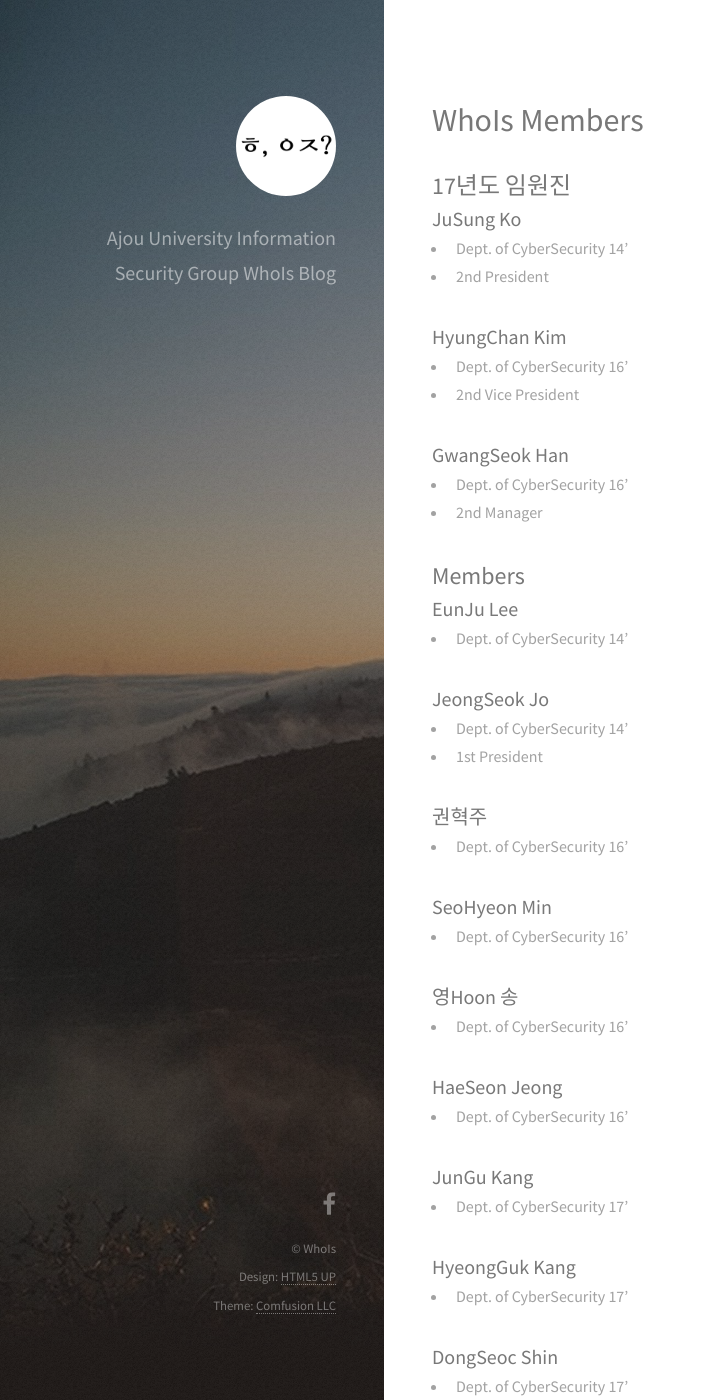
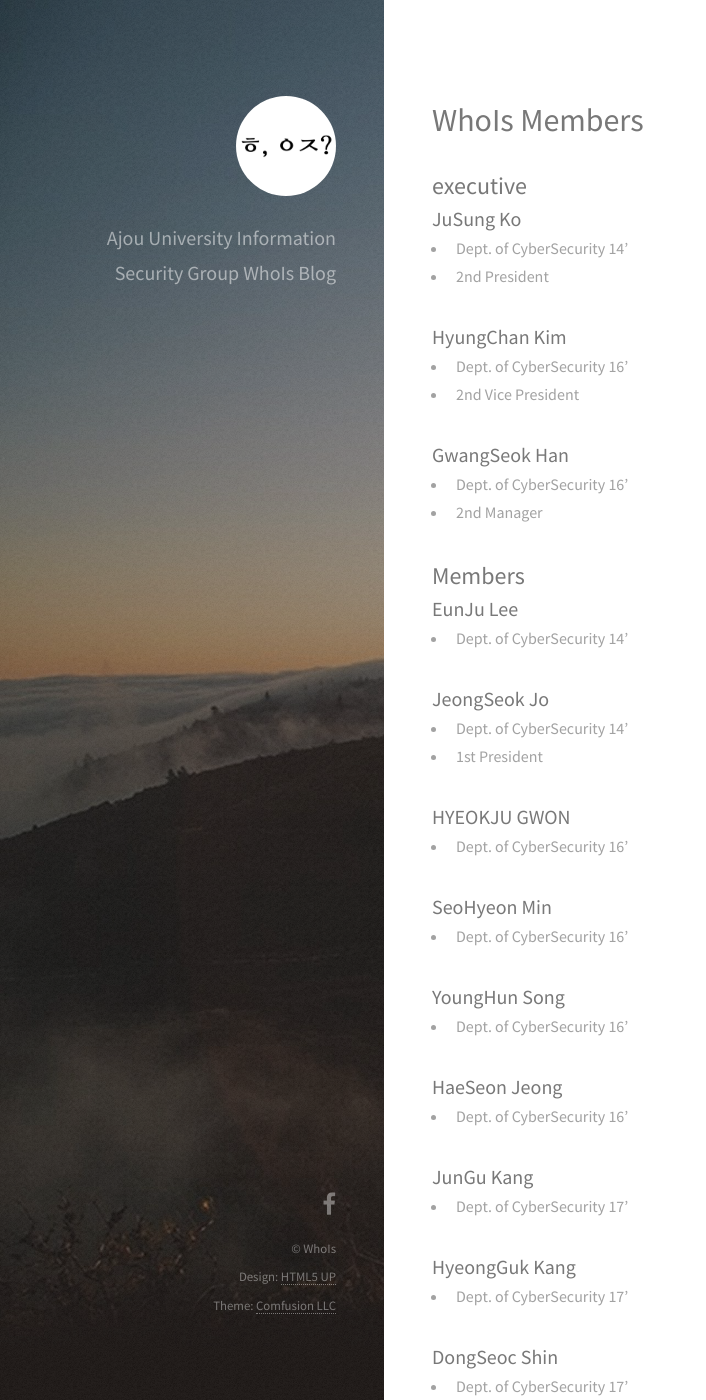
Before and after one commit to ajou-whois/ajou-whois.github.io, a Jekyll site: the page built from members.md, in a window 1280 px wide and 1400 px high. Shown: the whole window, without its empty margins (0-706 px from the left). Built offline with Jekyll 4.4.1, drawn with Linux system fonts in a browser that asks for light colours; nearby versions of some CDN libraries.

Commit message:
Update members!

```diff
--- a/members.md
+++ b/members.md
@@ -4,7 +4,7 @@ title: WhoIs Members
 permalink: /members/
 ---
 
-## 17년도 임원진
+## executive
 
 ### JuSung Ko
 * Dept. of CyberSecurity 14'
@@ -27,13 +27,13 @@ permalink: /members/
 * Dept. of CyberSecurity 14'
 * 1st President
 
-### 권혁주
+### HYEOKJU GWON
 * Dept. of CyberSecurity 16'
 
 ### SeoHyeon Min
 * Dept. of CyberSecurity 16'
 
-### 영Hoon 송
+### YoungHun Song
 * Dept. of CyberSecurity 16'
 
 ### HaeSeon Jeong
```
Also changed, not shown: other parts of members.md (+1 -1 lines).
